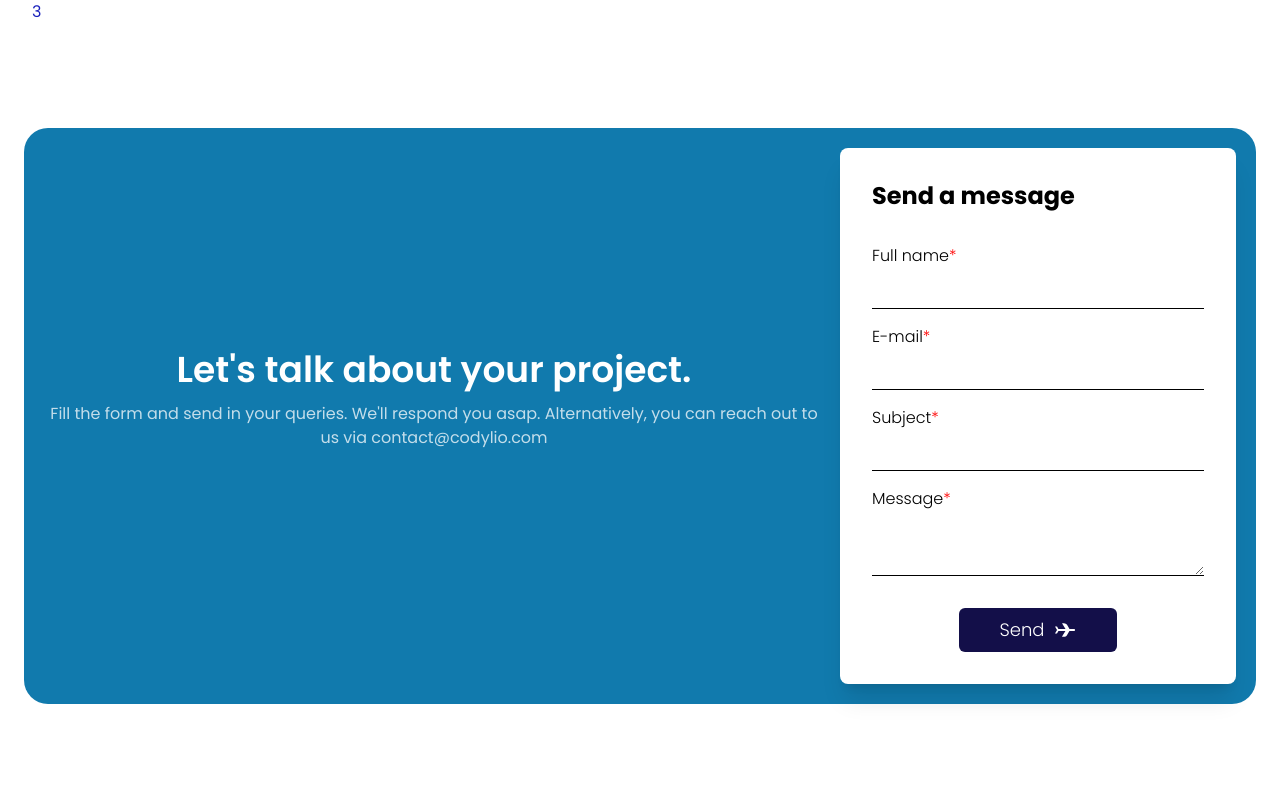
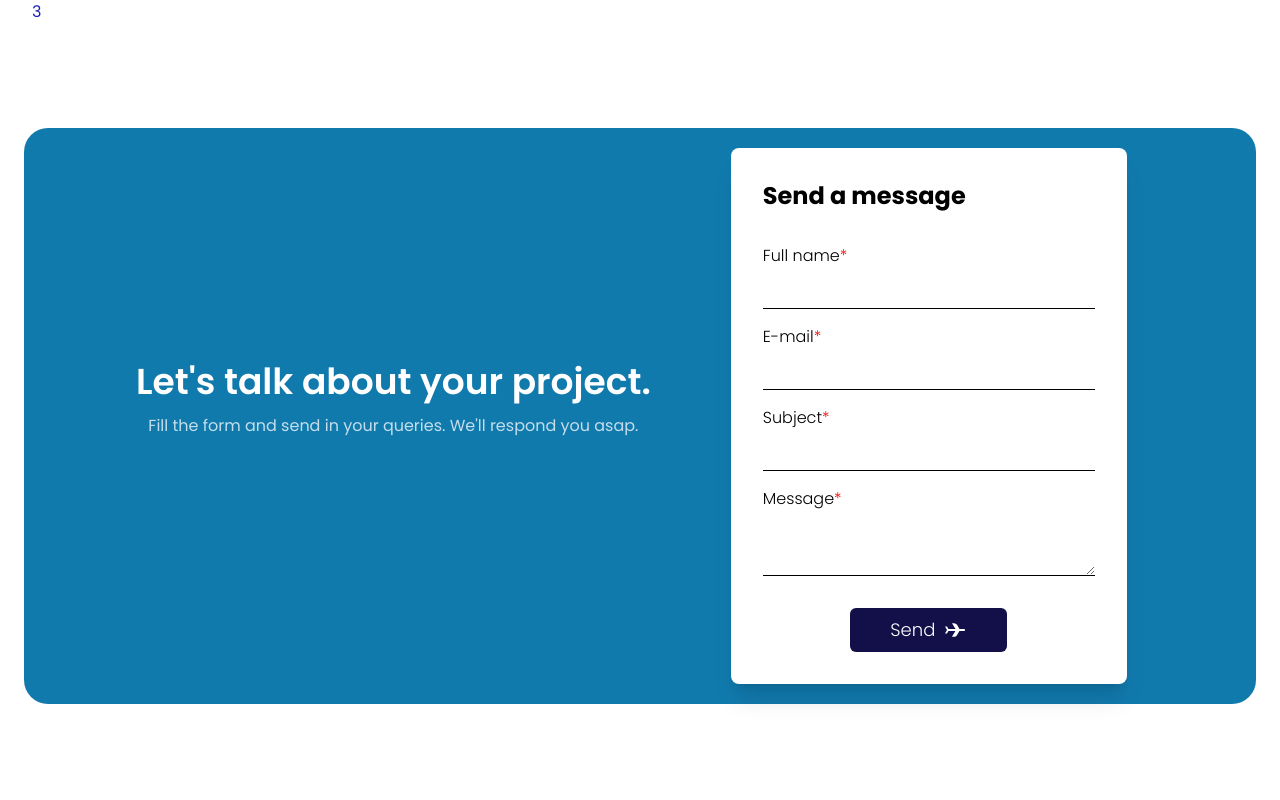
Before and after one commit to talhashakil155/codylio-website, a Next.js app: page / in a window 1280 px wide. Shown: the part 5200-6000 px from the top of the page. Built offline with nearby package versions, Linux system fonts and the light colour scheme.

Commit message:
remove my personal contact info from website

```diff
--- a/app/components/ContactUs/ContactUs.tsx
+++ b/app/components/ContactUs/ContactUs.tsx
@@ -96,17 +96,17 @@ const Newsletter = () => {
 <div className="col-span-12 bg-imagee"> */}
         <div id="contact-us" className="mx-auto max-w-2xl md:max-w-7xl sm:rounded-3xl">
             <div className="grid grid-cols-1 gap-y-10 gap-x-6 md:grid-cols-12 xl:gap-x-8">
-                <div className="newsletter col-span-12 mb-4 mt-32 lg:mx-24" style={{ margin: "1.5rem", padding: "1.25rem", display: "flex", flexDirection: "row", alignItems: "center", backgroundColor: "#117aad", borderRadius: "24px" }}>
+                <div className="newsletter col-span-12 mb-4 mt-32 lg:mx-24" style={{ margin: "1.5rem", paddingRight: "1.25rem", paddingTop: "1.25rem", paddingBottom: "1.25rem", display: "flex", flexDirection: "row", alignItems: "center", backgroundColor: "#117aad", borderRadius: "24px", paddingLeft: "7rem"}}>
                     <div>
                         <h3 className="newsletter-title text-4xl md:text-48xl text-center font-semibold text-white mb-3">Let&apos;s talk about your project.</h3>
                         <h3 className="newsletter-description text-base font-normal opacity-75 text-white text-center mb-8">
-                            Fill the form and send in your queries. We&apos;ll respond you asap. Alternatively, you can reach out to us via contact@codylio.com
+                            Fill the form and send in your queries. We&apos;ll respond you asap.
                         </h3>
                     </div>
                     <form
                         onSubmit={handleSubmit}
                         className="rounded-lg shadow-xl flex flex-col px-8 py-8 bg-white dark:bg-blue-500"
-                        style={{ marginLeft: "1rem" }}
+                        style={{ marginLeft: "5rem" }}
                     >
                         <h1 className="text-2xl font-bold dark:text-gray-50">
                             Send a message
--- a/app/components/Footer/Footer.tsx
+++ b/app/components/Footer/Footer.tsx
@@ -55,8 +55,10 @@ const products: ProductType[] = [
     {
         id: 3,
         section: "Contact Us",
-        link: ['+92-313-4488511', 'contact@codylio.com', "Gulberg II, Lahore, Punjab, Pakistan"],
-        icon: ['/assets/footer/phone.png', '/assets/footer/email.png', '/assets/footer/location.png']
+        // link: ['+92-313-4488511', 'contact@codylio.com', "Gulberg II, Lahore, Punjab, Pakistan"],
+        // icon: ['/assets/footer/phone.png', '/assets/footer/email.png', '/assets/footer/location.png']
+        link: ["Gulberg II, Lahore, Punjab, Pakistan"],
+        icon: ['/assets/footer/location.png']
     }
 ]
 
--- a/app/globals.css
+++ b/app/globals.css
@@ -235,6 +235,12 @@ hr {
     }
 }
 
+@media (min-width: 770px) and (max-width: 1260px){
+    .newsletter{
+        padding-left: 4rem !important;
+    }
+}
+
 @media (min-width: 1260px) and (min-height: 670px){
     .background-image{
         height: 100vh !important;
@@ -285,11 +291,11 @@ hr {
     }
 }
 
-@media (max-width: 640px) {
+@media (max-width: 770px) {
     .newsletter{
         display: block !important;
-        padding: 1rem;
-        margin: 1.5rem;
+        padding: 1rem !important;
+        margin: 1.5rem !important;
     }
 
     .newsletter .newsletter-title{
@@ -298,6 +304,10 @@ hr {
 
     .newsletter .newsletter-description{
         font-size: 1rem;
+    }
+
+    .newsletter form{
+        margin-left: 1rem !important;
     }
 }
 
```
